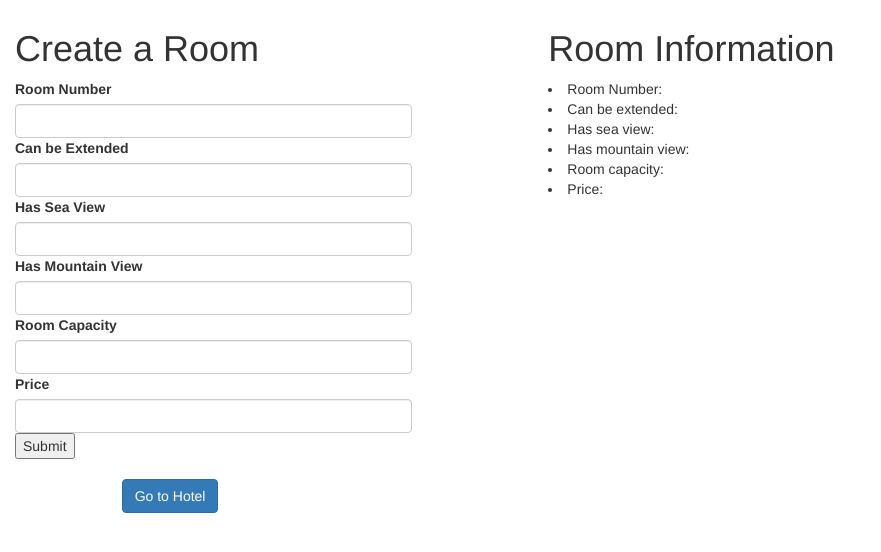
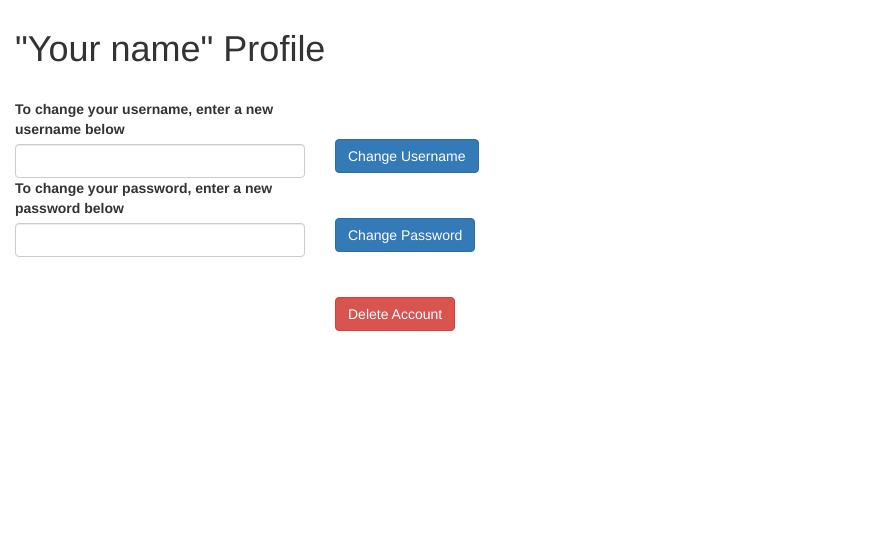
Before and after one commit to DudeRandom21/CSI2132_Project, a PHP site: page /user_ProfilePage.php in a window 1280 px wide. Shown: the part 51-603 px from the top of the page, without its empty margins (0-881 px from the left). Run offline with PHP 8.4, Linux system fonts and the light colour scheme.

Commit message:
User profile page created.

```diff
--- a/CSI2132Project/user_ProfilePage.php
+++ b/CSI2132Project/user_ProfilePage.php
@@ -14,80 +14,65 @@
         <!-- TODO: Add action location -->
         <div class="row">
 
-            <!-- Section 1: Create Hotel Chain Panel -->
+            <!-- Section 1: Profile Options Panel -->
             <form action="#" method="post">
-                <div class="col-xs-4">
-                    <h1>Create a Room</h1>
+                <div class="col-xs-6">
+                    <h1>"Your name" Profile</h1>
+                    <br>
 
                     <!-- Input fields -->
-                    <label for="room_number">Room Number</label>
-                    <input type="usr" class="form-control" name="room_number">
+                    <div class="row">
+                        <div class="col-xs-6">
+                            <label for="room_number">To change your username, enter a new username below</label>
+                            <input type="usr" class="form-control" name="room_number">
+                        </div>
+                        <div class="col-xs-6">
+                            <br><br>
+                            <button type="button" class="btn btn-primary">Change Username</button>
+                        </div>
+                    </div>
+
+
 
                     <!-- TODO: Build ID method that user doesn't see for creation
                     <label for="hotel_chain_id">Hotel Chain Id</label>
                     <input type="number" class="form-control" name="hotel_chain_id">
                     -->
 
-                    <label for="can_be_extended">Can be Extended</label>
-                    <input type="usr" class="form-control" name="can_be_extended">
+                    <div class="row">
+                        <div class="col-xs-6">
+                            <label for="room_number">To change your password, enter a new password below</label>
+                            <input type="usr" class="form-control" name="room_number">
+                        </div>
+                        <div class="col-xs-6">
+                            <br><br>
+                            <button type="button" class="btn btn-primary">Change Password</button>
+                        </div>
+                    </div>
 
-                    <label for="has_sea_view">Has Sea View</label>
-                    <input type="usr" class="form-control" name="has_sea_view">
+                    <div class="row">
+                        <div class="col-xs-6"></div>
+                        <!-- For spacing -->
+                        <div class="col-xs-6">
+                            <br><br>
+                            <button type="button" class="btn btn-danger">Delete Account</button>
+                        </div>
+                    </div>
 
-                    <label for="has_mountain_view">Has Mountain View</label>
-                    <input type="usr" class="form-control" name="has_mountain_view">
-
-                    <label for="room_capacity">Room Capacity</label>
-                    <input type="number" class="form-control" name="room_capacity">
-
-                    <label for="price">Price</label>
-                    <input type="number" class="form-control" name="price">
                     <!-- End of Input Fields -->
 
-                    <input type="submit" name="submit">
+                    <!--
+                    <input type="submit" name="submit"> -->
                 </div>
             </form>
 
 
 
-            <div class="col-xs-1"></div>
-            <!-- For spacing -->
 
 
-            <!-- Section 2: Hotel Information-->
-
-            <div class="col-xs-4">
-                <h1>Room Information</h1>
-
-                <!-- Information Fields-->
-                <li>Room Number:</li>
-                <li>Can be extended:</li>
-                <li>Has sea view:</li>
-                <li>Has mountain view:</li>
-                <li>Room capacity:</li>
-                <li>Price:</li>
-
-
-
-            </div>
         </div>
-        <!-- End of row -->
-        <br>
-
-        <div class="row">
-            <div class="col-xs-1"></div>
-            <!-- used for spacing -->
-            <div class="col-xs-2">
-                <button type="button" class="btn btn-primary">Go to Hotel</button>
-            </div>
-        </div>
-
-        <br>
-
-
-        <!-- Section 3: Table -->
     </div>
-
+    <!-- End of row -->
 
 
 </body>
```
